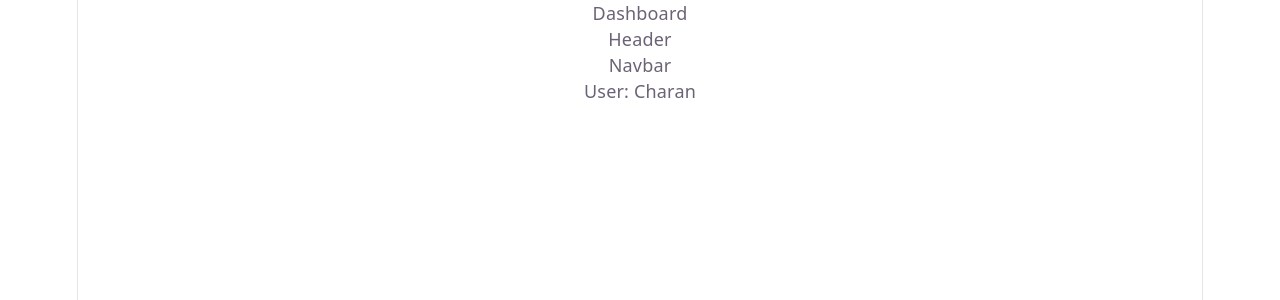
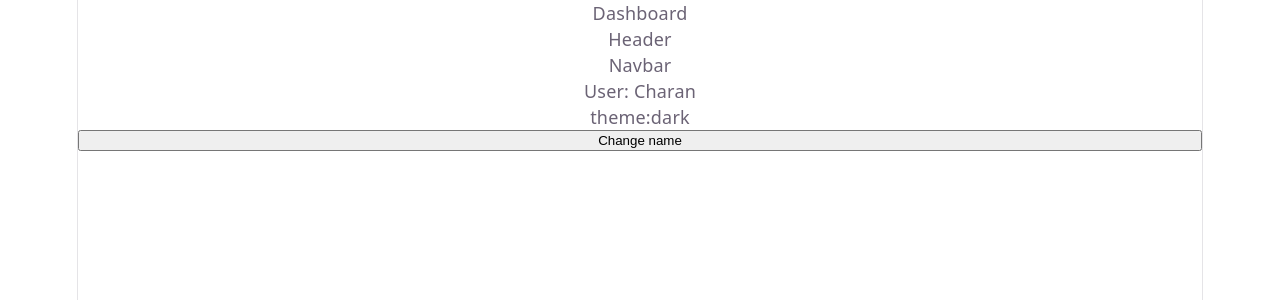
Before and after one commit to saicharan1425/X-O, a React (Vite) app: page / in a window 1280 px wide. Shown: the top 300 px of the page. Built offline with nearby package versions, Linux system fonts and the light colour scheme.

Commit message:
useContext_15

```diff
--- a/src/App.jsx
+++ b/src/App.jsx
@@ -1,19 +1,20 @@
+
 
 import './App.css'
 import { Dashboard } from './Dashboard'
-import { UserContext } from './UserContext'
+
+import { PropDrill } from './PropDrill';
 
 function App() {
-  const user={
-    name:'Charan',
-    role:'dev',
-  }
+
+
+
 
   return (
 
-      <UserContext value={user}>
+      <PropDrill>
       <Dashboard />
-   </UserContext>
+    </PropDrill>
 
   )
 }
--- /dev/null
+++ b/src/PropDrill.jsx
@@ -0,0 +1,14 @@
+
+import { useState } from "react";
+import { UserContext } from "./UserContext";
+
+export const PropDrill = ({children}) => {
+
+    const [user,setUser] = useState({
+         name:'Charan',
+         role:'dev',
+         theme:'dark'
+    })
+
+    return <UserContext value={{user,setUser}}>{children}</UserContext>
+}
--- a/src/User.jsx
+++ b/src/User.jsx
@@ -3,11 +3,18 @@ import { UserContext } from "./UserContext"
 
 export const User = () =>{
 
-   const userd =  useContext(UserContext)
+   const {user,setUser} =  useContext(UserContext)
+
+   function onChangee(){
+
+    setUser({...user, theme: user.theme === 'dark' ? 'light' : 'dark'}  )
+   }
 
     return(
         <>
-        <p>User: {userd.name}</p>
+        <p>User: {user.name}</p>
+        <p>theme:{user.theme}</p>
+        <button onClick={onChangee}>Change name</button>
         </>
     )
 }
--- a/src/UserContext.jsx
+++ b/src/UserContext.jsx
@@ -1,3 +1,6 @@
 import { createContext } from "react";
 
-export const UserContext = createContext()
+export const UserContext = createContext({
+  user:{  name:'Guest', role: 'Check', theme:'dark'},
+  setUser: ()=>{}
+})
```
